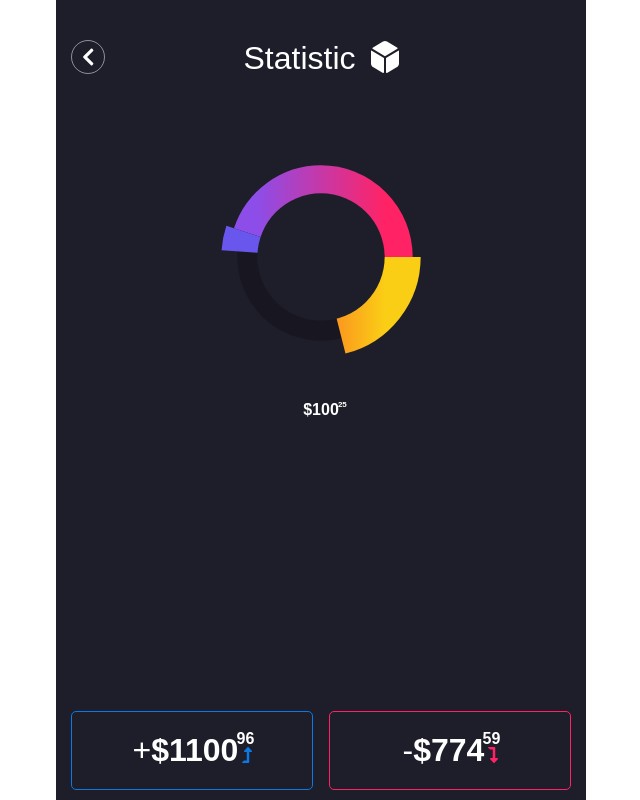
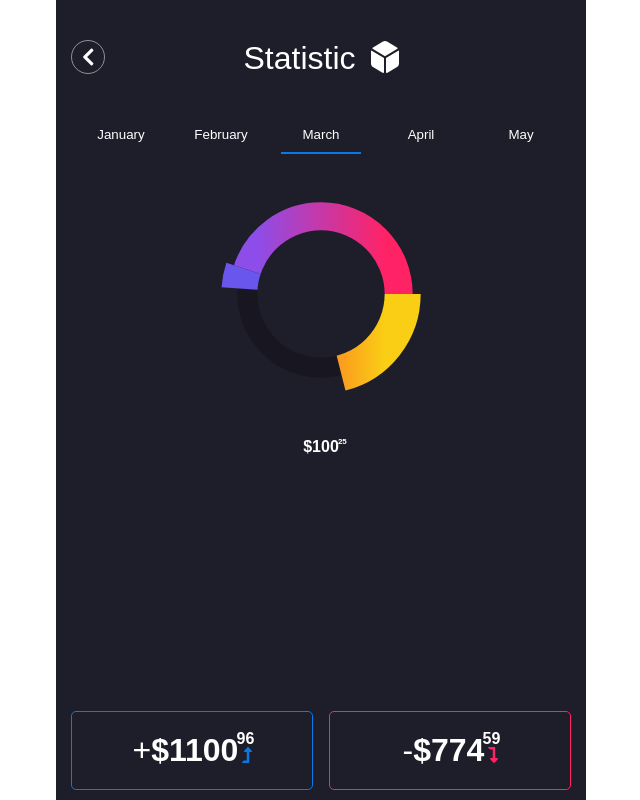
Before and after one commit to RabigaSB/StatisticsPage, a React (Create React App) app: page /statistic in a window 1280 px wide. Shown: the whole page, without its empty margins (319-959 px from the left). Built offline with nearby package versions, Linux system fonts and the light colour scheme.

Commit message:
FEAT: Added month picker

```diff
--- /dev/null
+++ b/src/components/MonthPicker.js
@@ -0,0 +1,47 @@
+import React, {useState, useEffect} from 'react';
+import {expenses} from '../helpers/mock';
+
+const MonthPicker = props => {
+
+
+    const [value, setValue] = useState('January');
+    const [index, setIndex] = useState(0);
+
+    useEffect(() => {
+        Object.keys(expenses).map((month, index) => {
+            if (month === props.value)
+                setIndex(index);
+        });
+    }, []);
+
+    useEffect(() => {
+        setValue(props.value);
+    }, [props.value]);
+
+    return (
+        <div
+            style={{transform: `translateX(${(2 - index) * 100}px)`}}
+            className='month-picker'>
+            {Object.keys(expenses).map((month, index) => {
+                return (
+                    <input
+                        onClick={e => {
+                            const value = e.target.value;
+                            setIndex(index);
+                            props.onValueChange(value);
+                        }}
+                        readOnly
+                        key={month}
+                        value={month}
+                        className={`month-picker__month
+                        ${month === value? 'month-picker__month--active' : ''}`}
+                    />
+                )
+            })
+            }
+
+        </div>
+    );
+};
+
+export default MonthPicker;
--- a/src/containers/Statistic.js
+++ b/src/containers/Statistic.js
@@ -5,6 +5,7 @@ import Price from '../components/Price';
 import TotalPriceValues from '../Blocks/TotalPriceValues';
 import SectionHeader from '../components/SectionHeader';
 import { faDiceD6 } from '@fortawesome/free-solid-svg-icons';
+import MonthPicker from '../components/MonthPicker';
 
 const Statistic = props => {
     const [currentMonth, setCurrentMonth] = useState('March');
@@ -20,10 +21,15 @@ const Statistic = props => {
         <div className='container statistic'>
             <section>
                 <SectionHeader header='Statistic' icon={faDiceD6}/>
+
+                <MonthPicker
+                    onValueChange={v => setCurrentMonth(v)}
+                    value={currentMonth} />
+
                 <Chart
                     sections={expenses[currentMonth]}
-                    returnValue={value => setCurrentExpenses(value)}
-                />
+                    returnValue={value => setCurrentExpenses(value)} />
+
                 <div className='text--center'>
                     <Price value={currentExpenses}/>
                 </div>
--- a/src/styles/_components.scss
+++ b/src/styles/_components.scss
@@ -105,3 +105,26 @@
     margin-right: 15px;
   }
 }
+
+
+.month-picker {
+  display: flex;
+  transition: all 0.2s ease-out;
+  &__month {
+    min-width: 80px;
+    margin: 0 10px;
+    text-align: center;
+    cursor: pointer;
+    background: transparent;
+    border: none;
+    border-bottom: 2px solid transparent;
+    padding: 10px 0;
+    color: white;
+    &:focus {
+      outline: none;
+    }
+    &--active {
+      border-bottom-color: $blue;
+    }
+  }
+}
--- a/src/styles/_containers.scss
+++ b/src/styles/_containers.scss
@@ -70,4 +70,5 @@
   display: flex;
   flex-direction: column;
   justify-content: space-between;
+  overflow: hidden;
 }
```
